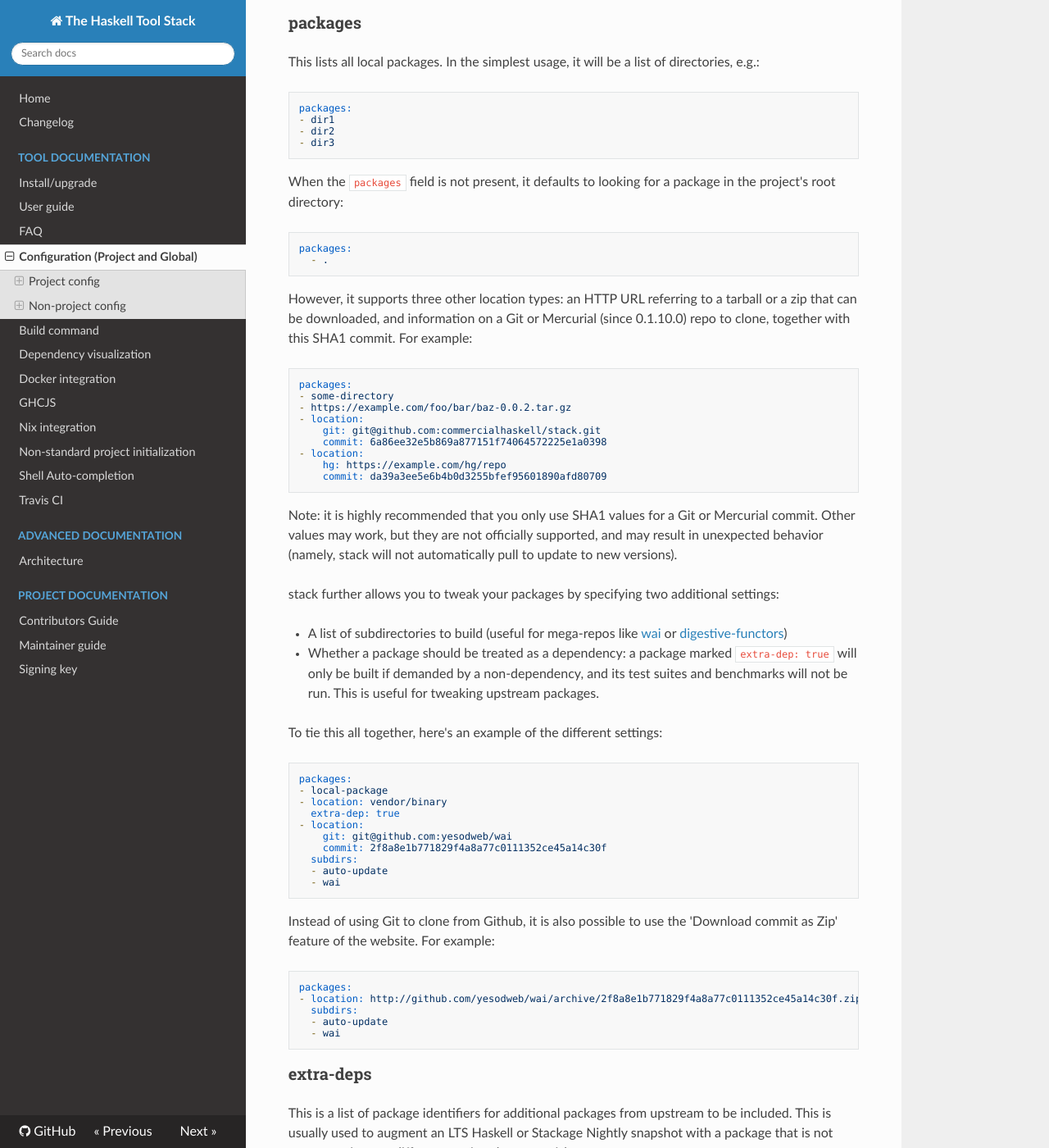
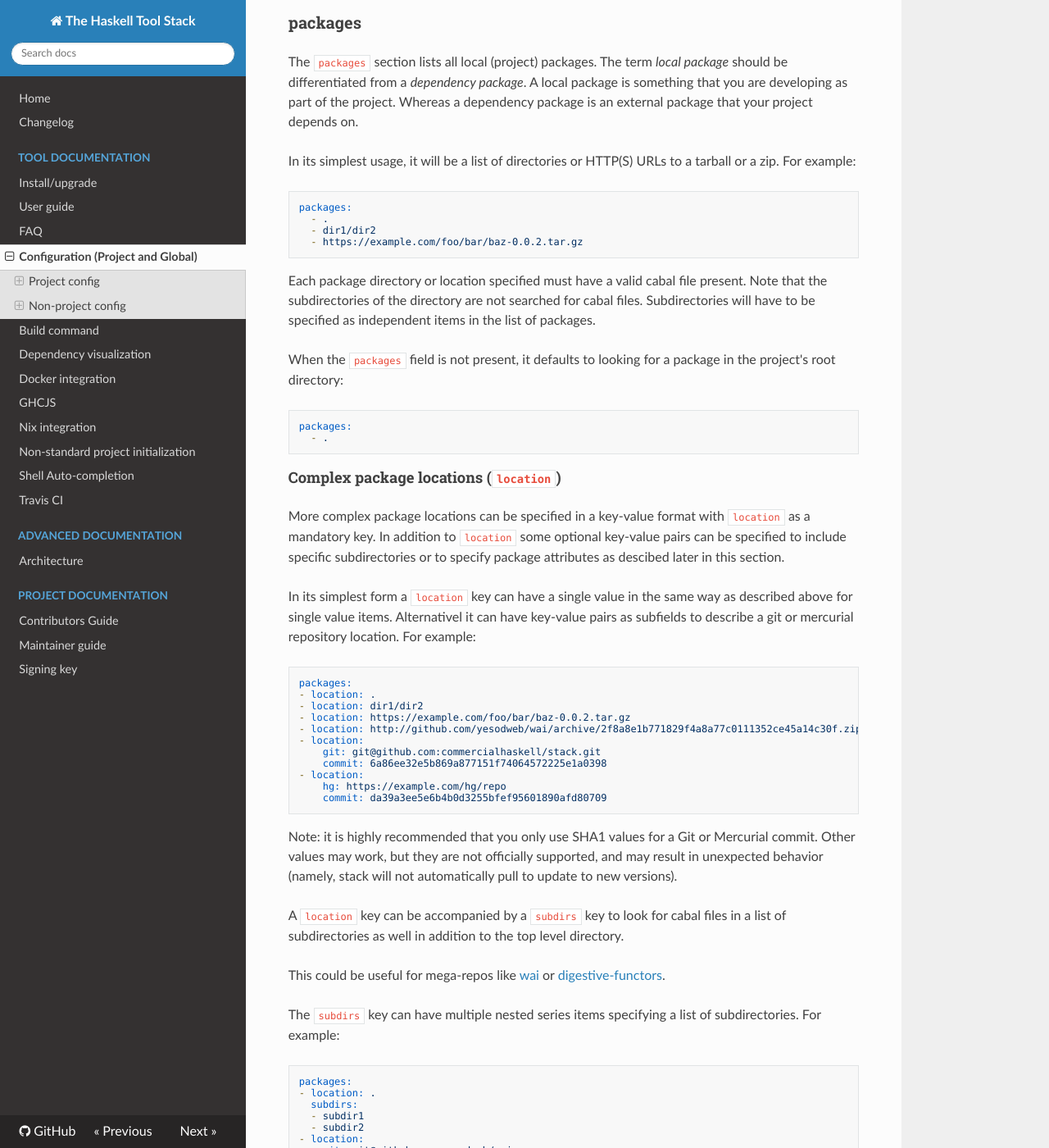
Before and after one commit to commercialhaskell/stack, an MkDocs documentation site: the page built from doc/yaml_configuration.md, in a window 1280 px wide and 1400 px high, scrolled down 712 px. Shown: the whole window at 82% size. Built offline with MkDocs 1.6.1, drawn with Linux system fonts in a browser that asks for light colours; nearby versions of some CDN libraries; old or Windows-style settings are respelled for this version of MkDocs; some of the changed text lies outside the part shown.

Commit message:
Update the packages section of yaml config guide
It lacked some crucial information to understand the behavior unambiguously.
Also, organized it systematically.

````diff
--- a/doc/yaml_configuration.md
+++ b/doc/yaml_configuration.md
@@ -20,28 +20,51 @@
 
 ### packages
 
-This lists all local packages. In the simplest usage, it will be a list of directories, e.g.:
+The `packages` section lists all local (project) packages. The term  _local
+package_ should be differentiated from a _dependency package_. A local package
+is something that you are developing as part of the project. Whereas a
+dependency package is an external package that your project depends on.
+
+In its simplest usage, it will be a list of directories or HTTP(S) URLs to a
+tarball or a zip. For example:
 
 ```yaml
 packages:
-- dir1
-- dir2
-- dir3
+  - .
+  - dir1/dir2
+  - https://example.com/foo/bar/baz-0.0.2.tar.gz
 ```
 
-When the `packages` field is not present, it defaults to looking for a package in the project's root directory:
+Each package directory or location specified must have a valid cabal file
+present. Note that the subdirectories of the directory are not searched for
+cabal files. Subdirectories will have to be specified as independent items in
+the list of packages.
+
+When the `packages` field is not present, it defaults to looking for a package
+in the project's root directory:
 
 ```yaml
 packages:
   - .
 ```
+#### Complex package locations (`location`)
 
-However, it supports three other location types: an HTTP URL referring to a tarball or a zip that can be downloaded, and information on a Git or Mercurial (since 0.1.10.0) repo to clone, together with this SHA1 commit. For example:
+More complex package locations can be specified in a key-value format with
+`location` as a mandatory key.  In addition to `location` some optional
+key-value pairs can be specified to include specific subdirectories or to
+specify package attributes as descibed later in this section.
+
+In its simplest form a `location` key can have a single value in the same way
+as described above for single value items. Alternativel it can have key-value
+pairs as subfields to describe a git or mercurial repository location. For
+example:
 
 ```yaml
 packages:
-- some-directory
-- https://example.com/foo/bar/baz-0.0.2.tar.gz
+- location: .
+- location: dir1/dir2
+- location: https://example.com/foo/bar/baz-0.0.2.tar.gz
+- location: http://github.com/yesodweb/wai/archive/2f8a8e1b771829f4a8a77c0111352ce45a14c30f.zip
 - location:
     git: git@github.com:commercialhaskell/stack.git
     commit: 6a86ee32e5b869a877151f74064572225e1a0398
@@ -50,21 +73,59 @@
     commit: da39a3ee5e6b4b0d3255bfef95601890afd80709
 ```
 
-Note: it is highly recommended that you only use SHA1 values for a Git or Mercurial commit. Other values may work, but they are not officially supported, and may result in unexpected behavior (namely, stack will not automatically pull to update to new versions).
+Note: it is highly recommended that you only use SHA1 values for a Git or
+Mercurial commit. Other values may work, but they are not officially supported,
+and may result in unexpected behavior (namely, stack will not automatically
+pull to update to new versions).
 
-stack further allows you to tweak your packages by specifying two additional
-settings:
+A `location` key can be accompanied by a `subdirs` key to look for cabal files
+in a list of subdirectories as well in addition to the top level directory.
 
-* A list of subdirectories to build (useful for mega-repos like
+This could be useful for mega-repos like
 [wai](https://github.com/yesodweb/wai/) or
-[digestive-functors](https://github.com/jaspervdj/digestive-functors))
-* Whether a package should be treated as a dependency: a package marked `extra-dep: true` will only be built if demanded by a non-dependency, and its test suites and benchmarks will not be run. This is useful for tweaking upstream packages.
+[digestive-functors](https://github.com/jaspervdj/digestive-functors).
 
-To tie this all together, here's an example of the different settings:
-
+The `subdirs` key can have multiple nested series items specifying a list of
+subdirectories.  For example:
 ```yaml
 packages:
-- local-package
+- location: .
+  subdirs:
+  - subdir1
+  - subdir2
+- location:
+    git: git@github.com:yesodweb/wai
+    commit: 2f8a8e1b771829f4a8a77c0111352ce45a14c30f
+  subdirs:
+  - auto-update
+  - wai
+- location: http://github.com/yesodweb/wai/archive/2f8a8e1b771829f4a8a77c0111352ce45a14c30f.zip
+  subdirs:
+  - auto-update
+  - wai
+```
+
+#### Local dependency packages (`extra-dep`)
+A `location` key can be accompanied by an `extra-dep` key.  When the
+`extra-dep` key is set to `true` it indicates that the package should be
+treated in the same way as a dependency package and not as part of the project.
+This means the following:
+* A _dependency package_ is built only if a user package or its dependencies
+  depend on it. Note that a regular _project package_ is built anyway even if
+  no other package depends on it.
+* Its test suites and benchmarks will not be run.
+* It will not be directly loaded in ghci when `stack ghci` is run. This is
+  important because if you specify huge dependencies as project packages then
+  ghci will have a nightmare loading everything.
+
+This is especially useful when you are tweaking upstream packages or want to
+use latest versions of the upstream packages which are not yet on Hackage or
+Stackage.
+
+For example:
+```yaml
+packages:
+- location: .
 - location: vendor/binary
   extra-dep: true
 - location:
@@ -73,16 +134,7 @@
   subdirs:
   - auto-update
   - wai
-```
-
-Instead of using Git to clone from Github, it is also possible to use the 'Download commit as Zip' feature of the website. For example:
-
-```yaml
-packages:
-- location: http://github.com/yesodweb/wai/archive/2f8a8e1b771829f4a8a77c0111352ce45a14c30f.zip
-  subdirs:
-  - auto-update
-  - wai
+  extra-dep: true
 ```
 
 ### extra-deps
@@ -96,6 +148,11 @@
 extra-deps:
 - acme-missiles-0.3
 ```
+
+Note that the `extra-dep` attribute in the `packages` section as described in
+an earlier section is used for non-index local or remote packages while the
+`extra-deps` section is for packages to be automatically pulled from an index
+like Hackage.
 
 ### resolver
 
````
